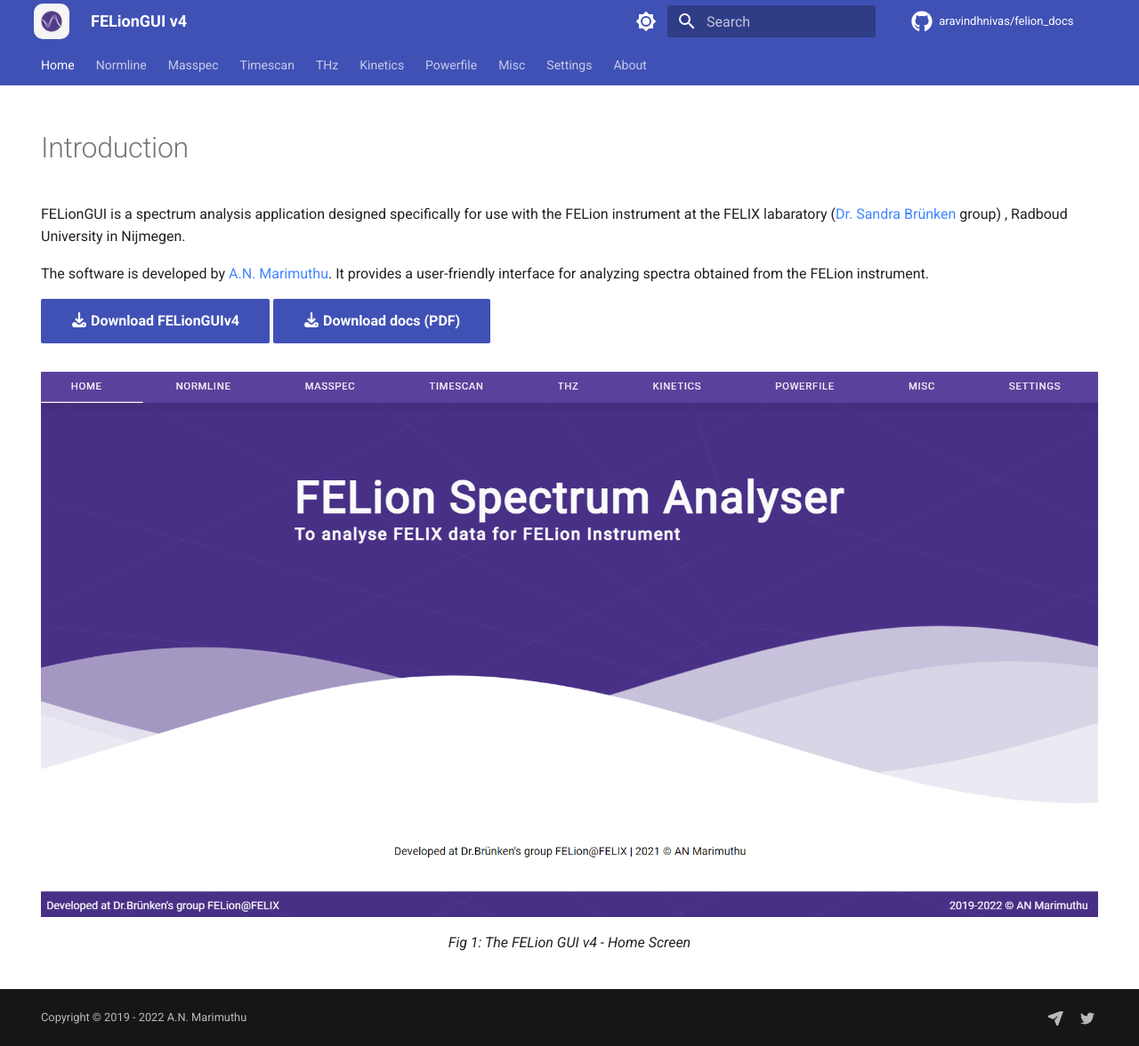
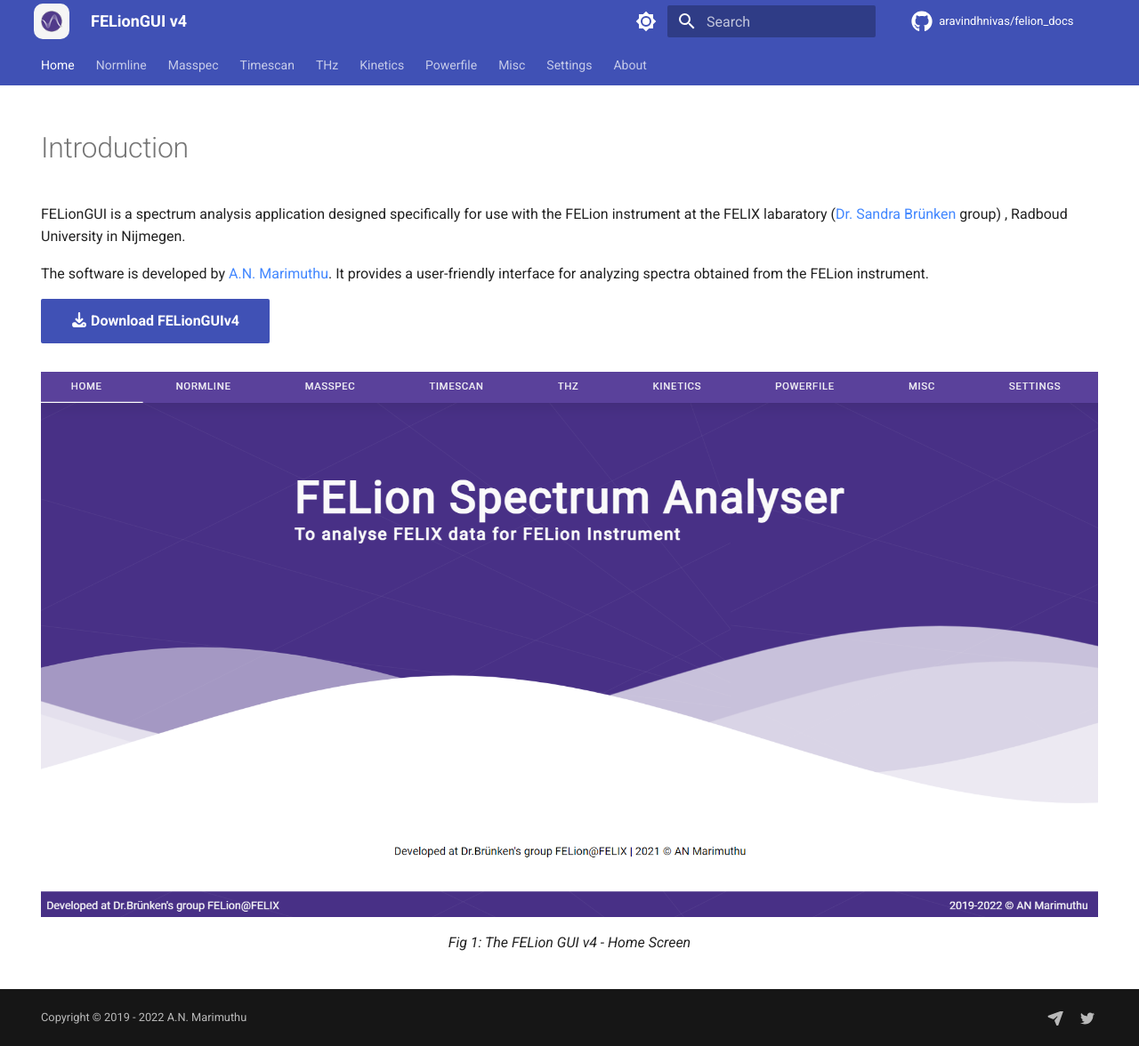
Before and after one commit to aravindhnivas/felion_docs, an MkDocs documentation site: the page built from docs/index.md, in a window 1280 px wide and 1176 px high. Shown: the whole window at 89% size. Built offline with MkDocs 1.6.1 and Material for MkDocs 9.7.7, drawn with Linux system fonts in a browser that asks for light colours; comment, search, counter and statistics services are not loaded.

Commit message:
removing pdf generation

```diff
--- a/docs/index.md
+++ b/docs/index.md
@@ -11,7 +11,7 @@
 
 The software is developed by [A.N. Marimuthu](https://github.com/aravindhnivas){:target="_blank"}. It provides a user-friendly interface for analyzing spectra obtained from the FELion instrument.
 
-[:fontawesome-solid-download: Download FELionGUIv4](https://github.com/aravindhnivas/felion_gui_v4/releases/download/v4.0.8/felion_gui_v4_4.0.8_x64_en-US.msi.zip){ .md-button .md-button--primary} [:fontawesome-solid-download: Download docs (PDF)](documentation.pdf){ .md-button .md-button--primary }
+[:fontawesome-solid-download: Download FELionGUIv4](https://github.com/aravindhnivas/felion_gui_v4/releases/download/v4.0.8/felion_gui_v4_4.0.8_x64_en-US.msi.zip){ .md-button .md-button--primary}
 
 <figure markdown>
   ![Image title](assets/images/app/home.png){ align=left }
--- a/mkdocs.yml
+++ b/mkdocs.yml
@@ -83,9 +83,9 @@
   - git-revision-date-localized:
       enable_creation_date: false
 
-  - with-pdf:
-      cover_subtitle: Technical documentation for FELionGUI
-      output_path: documentation.pdf
+  # - with-pdf:
+  #     cover_subtitle: Technical documentation for FELionGUI
+  #     output_path: documentation.pdf
 
 extra_javascript:
   - javascripts/mathjax.js
```
